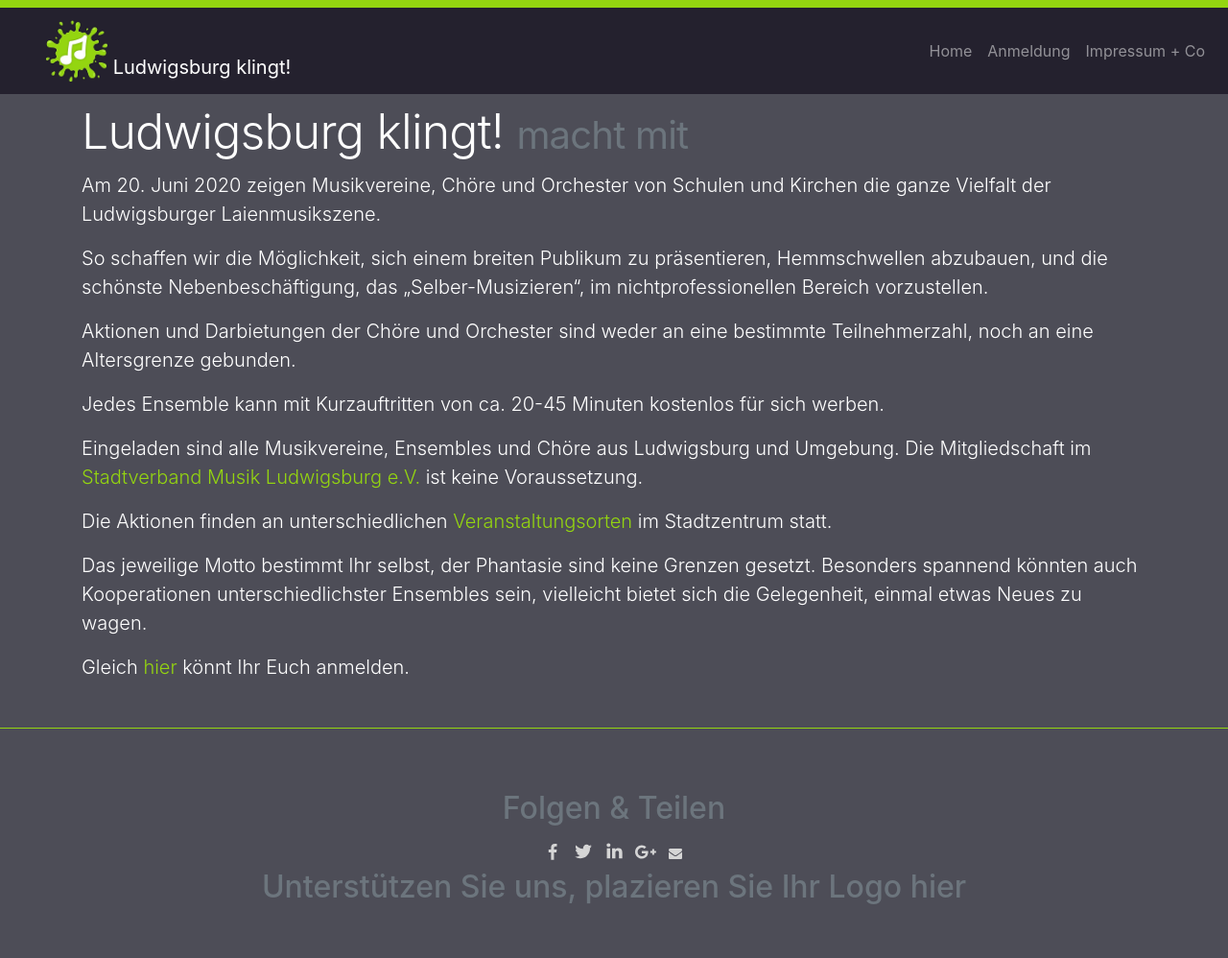
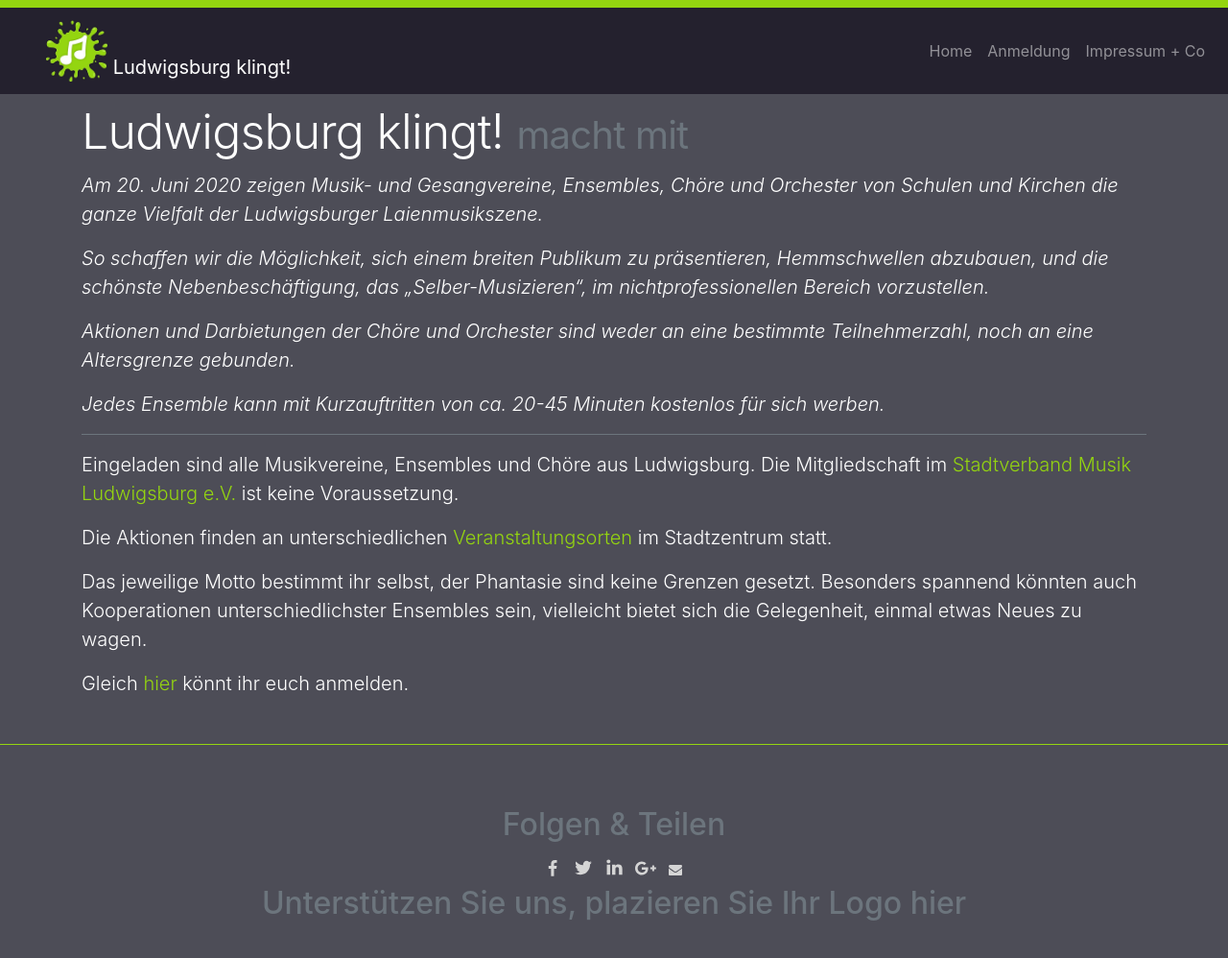
Before and after one commit to Harald-LB/LB-klingt, a Jekyll site: the page built from _posts/2019-12-11-mach-mit.markdown, in a window 1280 px wide and 1065 px high. Shown: the top 998 px of the window at 96% size. Built offline with Jekyll 4.4.1, drawn with Linux system fonts in a browser that asks for light colours.

Commit message:
Korrekturen, entsprechend Treffen ORGA-Team am 14.10.2019

```diff
--- a/_includes/privacy.markdown
+++ b/_includes/privacy.markdown
@@ -1,6 +1,6 @@
 Verantwortlich im Sinne der Datenschutzgesetze sind:
 
-Rudi Artinger, Gabriele Seyfang, Frank Nafzger
+Rudolf Artinger, Gabriele Seyfang, Frank Nafzger
 
 ### Cookies
 
--- a/_posts/2019-12-11-mach-mit.markdown
+++ b/_posts/2019-12-11-mach-mit.markdown
@@ -4,11 +4,12 @@
 subtitle: "macht mit"
 teaser_position: 10
 excerpt_separator: <!--more-->
-#title_image: "assets/img/music/tuba-3303811_1920.jpg"
 title_image: "assets/img/music/trumpet-3883798_1920.jpg"
 ---
+{::options parse_block_html="true" /}
+<div class="teaser">
 Am 20. Juni 2020 zeigen
-Musikvereine, Chöre und Orchester von Schulen und Kirchen
+Musik- und Gesangvereine, Ensembles, Chöre und Orchester von Schulen und Kirchen
 die ganze Vielfalt der Ludwigsburger Laienmusikszene.
 
 So schaffen wir die Möglichkeit,
@@ -20,9 +21,10 @@
 eine bestimmte Teilnehmerzahl, noch an eine Altersgrenze gebunden.
 
 Jedes Ensemble kann mit Kurzauftritten von ca. 20-45 Minuten kostenlos für sich werben.
+</div>
 <!--more-->
 
-Eingeladen sind alle Musikvereine, Ensembles und Chöre aus Ludwigsburg und Umgebung. Die
+Eingeladen sind alle Musikvereine, Ensembles und Chöre aus Ludwigsburg. Die
 Mitgliedschaft im
 [Stadtverband Musik Ludwigsburg e.V.](https://www.svm-ludwigsburg.de/)
 ist keine Voraussetzung.
@@ -31,11 +33,11 @@
 [Veranstaltungsorten]({{ site.baseurl }}{% link _posts/2019-12-11-veranstaltungsorte.markdown %})
 im Stadtzentrum statt.
 
-Das jeweilige Motto bestimmt Ihr
+Das jeweilige Motto bestimmt ihr
 selbst, der Phantasie sind keine Grenzen gesetzt.
 Besonders spannend könnten auch Kooperationen unterschiedlichster Ensembles
 sein, vielleicht bietet sich die Gelegenheit, einmal etwas Neues zu wagen.
 
 Gleich
 [hier]({{ site.baseurl }}{% link anmeldung.markdown %})
-könnt Ihr Euch anmelden.
+könnt ihr euch anmelden.
--- a/_posts/2019-12-11-veranstaltungsorte.markdown
+++ b/_posts/2019-12-11-veranstaltungsorte.markdown
@@ -4,14 +4,16 @@
 subtitle: "Wo könnt ihr auftreten"
 teaser_position: 30
 excerpt_separator: <!--more-->
-title_image: "assets/img/music/svm-1.jpg"
-# title_image: "assets/img/music/dl.maxpixel.freegreatpicture.com.jpeg"
+title_image: "assets/img/music/svm-2.jpg"
 ---
+{::options parse_block_html="true" /}
+<div class="teaser">
 Die Aktionen finden an unterschiedlichen
 Veranstaltungsorten
 im Stadtzentrum statt.
 
 Aktueller Stand der Planungen zu LB-klingt:
+</div>
 <!--more-->
 
 Bisher haben wir Zusagen für folgende Veranstaltungsorte:
--- a/_sass/_landingpage.scss
+++ b/_sass/_landingpage.scss
@@ -35,6 +35,23 @@
   position: absolute;
   top: -64px; // push up by navbar height
   left: 0;
+}
+
+
+.teaser {
+  font-style: italic;
+  border-bottom-style: solid;
+  border-bottom-color: $gray-600;
+  border-bottom-width: thin;
+  margin-bottom:1rem;
+}
+
+.marketing {
+  .teaser {
+    font-style: normal;
+    border-bottom-style: none;
+  }
+
 }
 
 /*
```
Also changed, not shown: _posts/2019-12-07-stadtverband.markdown (+5 -2 lines), _posts/2019-12-11-teilnehmer.markdown (+6 -2 lines).
